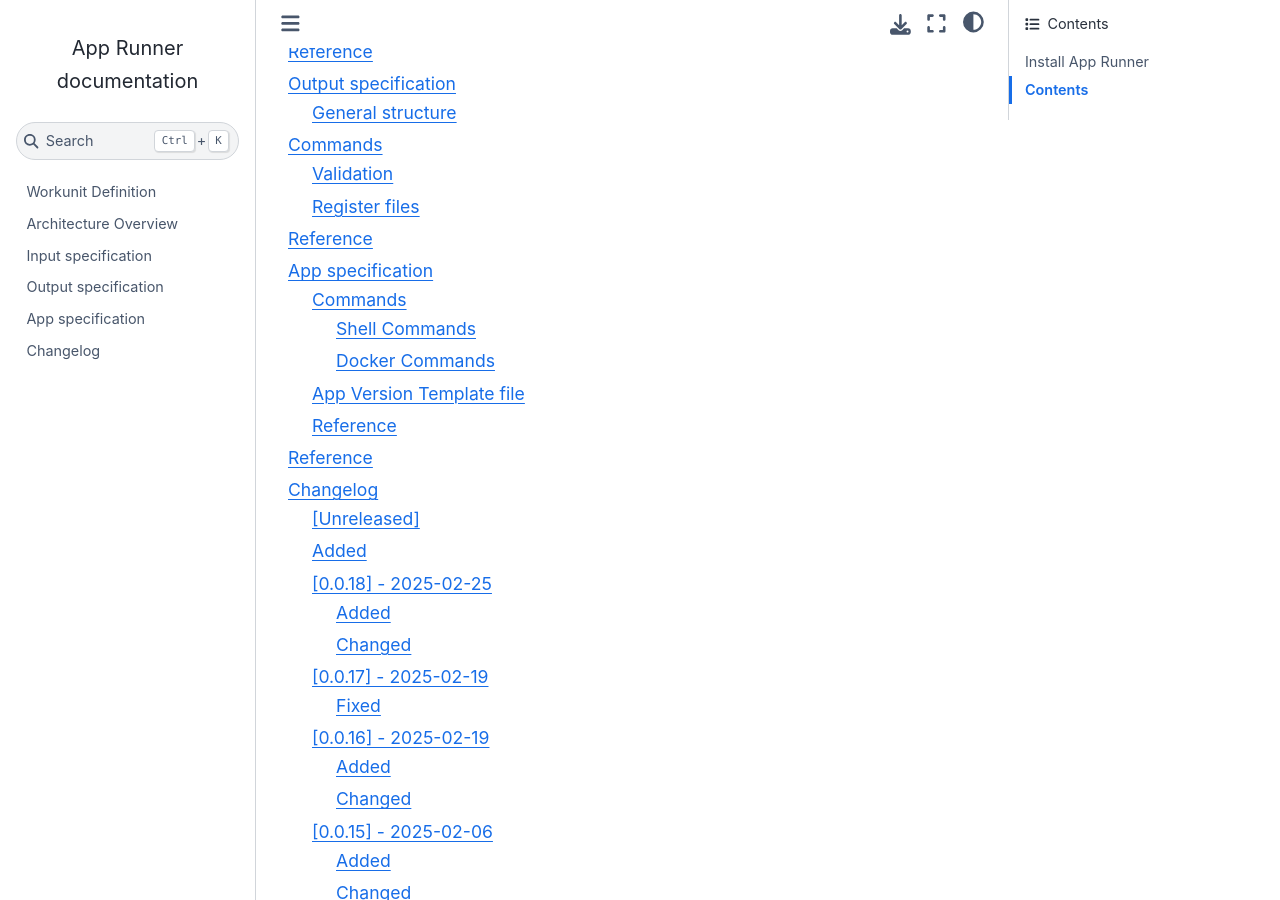
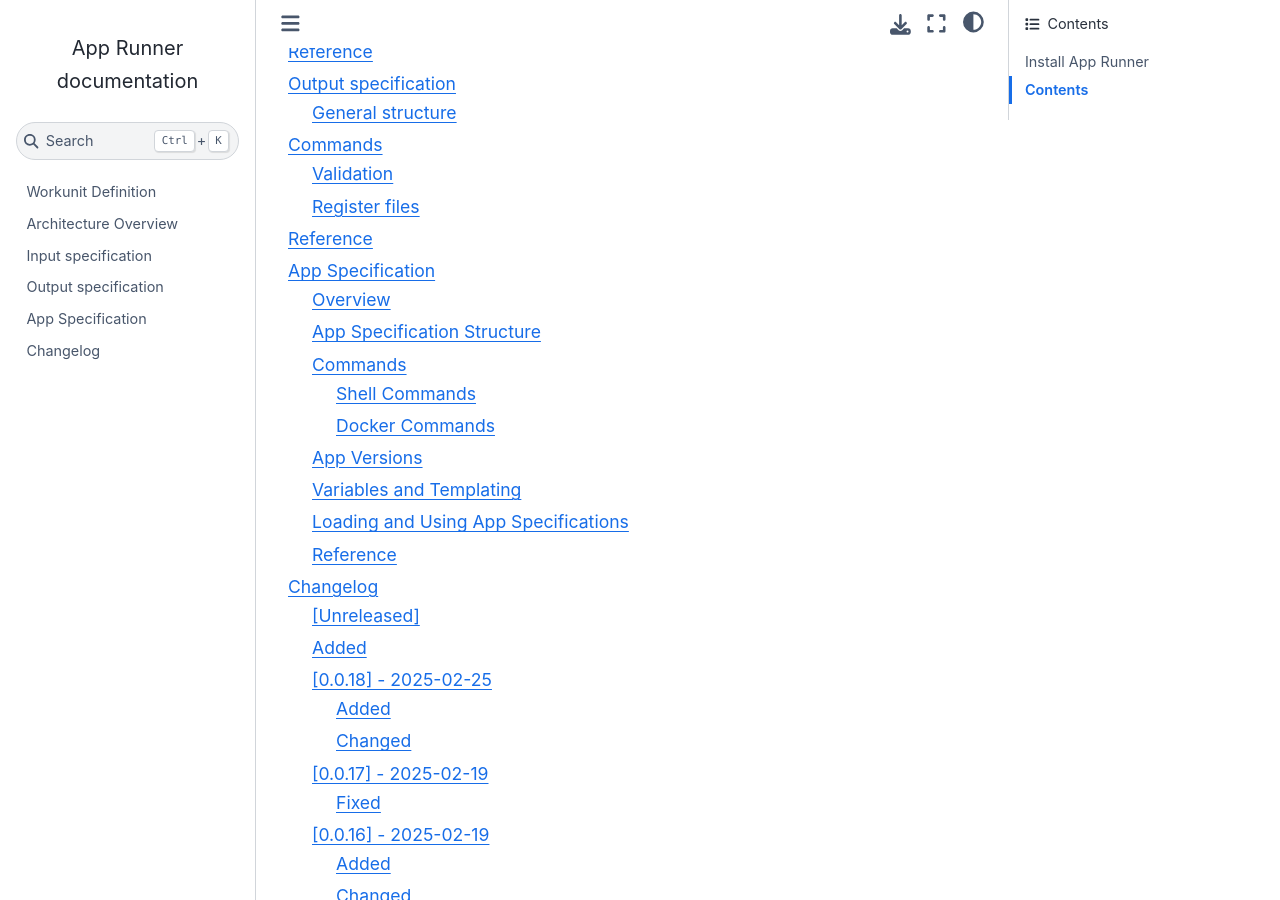
Before and after one commit to fgcz/bfabricPy, a Sphinx documentation site: the page built from bfabric_app_runner/docs/index.md, in a window 1280 px wide and 900 px high, scrolled down 791 px. Built offline with Sphinx 7.4.7 and the Sphinx Book theme 1.1.4, drawn with Linux system fonts in a browser that asks for light colours; part of the change alters nothing that is shown.

Commit message:
update docs

````diff
--- a/bfabric_app_runner/docs/specs/app_specification.md
+++ b/bfabric_app_runner/docs/specs/app_specification.md
@@ -1,26 +1,68 @@
-## App specification
+# App Specification
 
-### Commands
+## Overview
 
-Each app defines the following core commands:
+The bfabric-app-runner allows you to define and execute applications in various environments,
+by configuring the application steps in a YAML configuration files, the so-called app specification.
 
-- dispatch
-- process
-- collect (optional)
+## App Specification Structure
 
-These can be specified with:
+The specification can be provided in a YAML file with the following structure:
+
+```yaml
+versions:
+  - version: "1.0.0"
+    commands:
+      dispatch: ...
+      process: ...
+      collect: ...  # Optional
+```
+
+## Commands
+
+Each app defines these core commands:
+
+- `dispatch`: Prepares input data. Called with: `$workunit_ref` `$work_dir`
+- `process`: Executes main logic. Called with: `$chunk_dir`
+- `collect`: (Optional) Organizes results. Called with: `$workunit_ref` `$chunk_dir`
+
+Commands are discriminated by their `type` field.
 
 ```{eval-rst}
 .. autopydantic_model:: bfabric_app_runner.specs.app.commands_spec.CommandsSpec
 ```
 
-#### Shell Commands
+### Shell Commands
+
+```yaml
+commands:
+  dispatch:
+    type: "shell"
+    command: "python prepare_data.py"
+```
+
+The command string is split by spaces using `shlex.split()`.
 
 ```{eval-rst}
 .. autopydantic_model:: bfabric_app_runner.specs.app.commands_spec.CommandShell
 ```
 
-#### Docker Commands
+### Docker Commands
+
+```yaml
+commands:
+  process:
+    type: "docker"
+    image: "myapp:1.0.0"
+    command: "/app/run.sh"
+    env:
+      APP_VERSION: "${app.version}"
+    mounts:
+      read_only:
+        - ["/data/reference", "/app/reference"]
+      writeable:
+        - ["/data/results", "/app/results"]
+```
 
 ```{eval-rst}
 .. autopydantic_model:: bfabric_app_runner.specs.app.commands_spec.CommandDocker
@@ -28,14 +70,43 @@ These can be specified with:
 .. autopydantic_model:: bfabric_app_runner.specs.app.commands_spec.MountOptions
 ```
 
-### App Version Template file
+## App Versions
 
-TODO to be written
+The `AppVersionMultiTemplate` class defines app versions in two ways:
 
-### Reference
+1. Single string: `version: "1.0.0"`
+2. List of strings: `version: ["1.0.0", "1.0.1"]`
 
-TODO: not clear if this same document should also explain the individual steps, or if it would make sense to first
-describe the app anatomy in a separate document with figures etc. and then list how to specify it
+## Variables and Templating
+
+Available variables for Mako templates:
+
+- `${app.id}`: Application ID (integer)
+- `${app.name}`: Application name (alphanumeric, underscores, hyphens)
+- `${app.version}`: Version string
+
+Example:
+
+```yaml
+image: "registry.example.com/${app.name}:${app.version}"
+command: "/app/run.sh --app-id ${app.id}"
+```
+
+The `interpolate_config_strings` function processes all string values in the configuration after YAML loading.
+
+## Loading and Using App Specifications
+
+```python
+from pathlib import Path
+from bfabric_app_runner.specs.app_spec import AppSpec
+
+# Load from YAML
+app_spec = AppSpec.load_yaml(Path("./app_spec.yaml"), app_id="123", app_name="MyApp")
+
+# Check version
+if "1.0.0" in app_spec:
+    app_version = app_spec["1.0.0"]
+```
 
 ## Reference
 
@@ -45,3 +116,10 @@ describe the app anatomy in a separate document with figures etc. and then list
     :undoc-members:
     :show-inheritance:
 ```
+
+```{eval-rst}
+.. automodule:: bfabric_app_runner.specs.app.app_version
+    :members:
+    :undoc-members:
+    :show-inheritance:
+```
````
